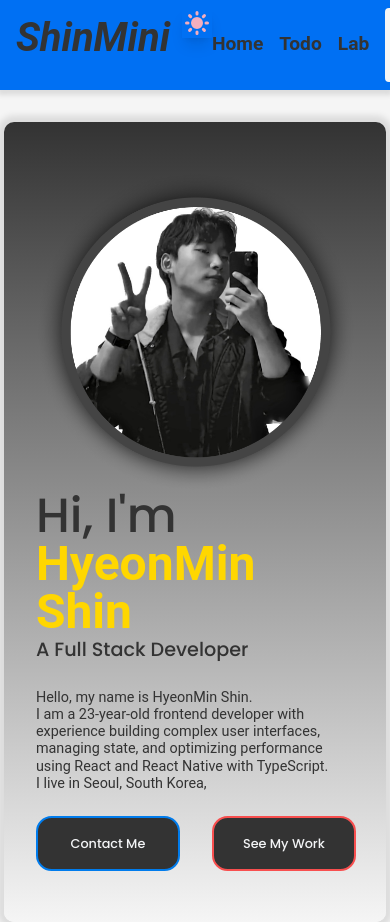
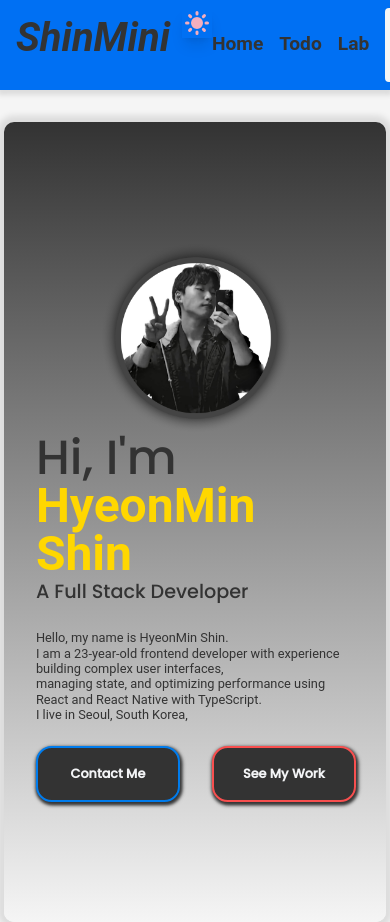
Before and after one commit to ShinMini/shinmini-homepage, a React (Vite) app: page / in a window 390 px wide. Built offline with nearby package versions, Linux system fonts and the light colour scheme; no server answers.

Commit message:
fix(styled): styled layout for mobile

```diff
--- a/src/pages/home/components/Greeting.tsx
+++ b/src/pages/home/components/Greeting.tsx
@@ -36,8 +36,18 @@ const Content = styled.div`
   margin: auto;
   padding: 2rem;
 
+  img {
+    width: 80%;
+  }
+
   @media (max-width: 768px) {
     grid-template-columns: 1fr;
+
+    img {
+      width: 60%;
+
+      margin: auto;
+    }
   }
 `;
 
@@ -62,14 +72,14 @@ const Context = styled.div`
     font-family: ${props => props.theme.fonts.poppins.medium};
   }
   h2 {
-    font-size: max(1.2rem, 1.5vw);
+    font-size: max(1.2rem, 1.2vw);
 
     color: ${props => props.theme.colors.grayDark};
     font-family: ${props => props.theme.fonts.poppins.medium};
   }
 
   p {
-    font-size: max(0.9rem, 1.4vw);
+    font-size: max(0.8rem, 1vw);
     line-height: 1.2;
   }
   footer {
@@ -89,7 +99,7 @@ const TakeALookButton = styled.button<{ borderColor: string }>`
   height: 100%;
 
   font-size: 0.8rem;
-  font-weight: 400;
+  font-weight: 600;
 
   padding: 1rem 1.5rem;
 
@@ -99,6 +109,17 @@ const TakeALookButton = styled.button<{ borderColor: string }>`
 
   color: ${props => props.theme.colors.opposite.text};
   background-color: ${props => props.theme.colors.opposite.background};
+
+  box-shadow: 1px 2px 0.2rem 0.1rem ${props => props.theme.colors.opposite.background};
+
+  transition: box-shadow 0.2s ease-in-out, color 0.2s ease-in-out;
+
+  &:hover {
+    cursor: pointer;
+    box-shadow: 0px 1px 0.1rem 0.1rem ${props => props.theme.colors.opposite.background};
+
+    color: ${props => props.theme.colors.yellow};
+  }
 `;
 
 const Greeting: React.FC = () => {
```
